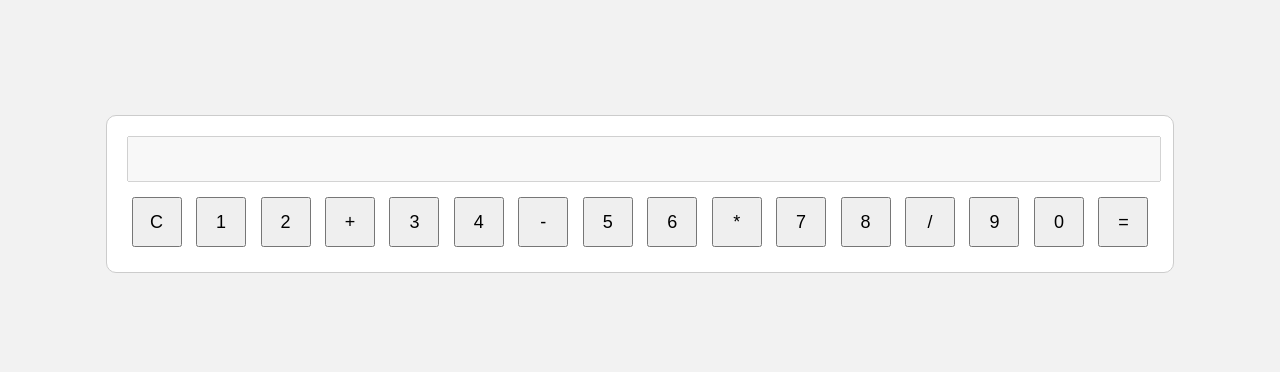
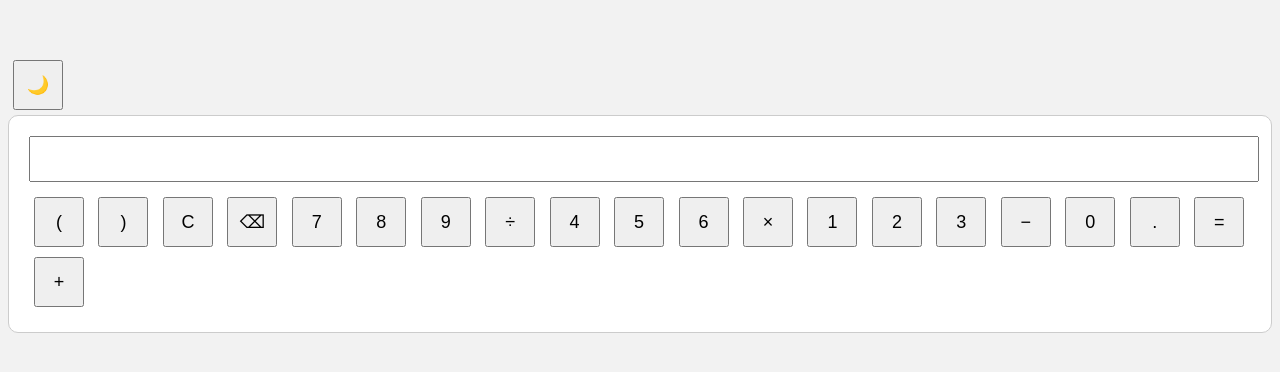
Before and after one commit to worknehedimealem/Simple-calculater, a plain HTML site: page index.html in a window 1280 px wide. Shown: the part 214-586 px from the top of the page. Drawn offline with Linux system fonts and the light colour scheme.

Commit message:
Update index.html

```diff
--- a/index.html
+++ b/index.html
@@ -1,32 +1,48 @@
 <!DOCTYPE html>
 <html lang="en">
 <head>
-  <meta charset="UTF-8">
-  <title>Simple Calculator</title>
-  <link rel="stylesheet" href="style.css">
+  <meta charset="UTF-8" />
+  <meta name="viewport" content="width=device-width, initial-scale=1.0"/>
+  <title>Advanced Calculator</title>
+  <link href="https://fonts.googleapis.com/css2?family=Roboto:wght@400;700&display=swap" rel="stylesheet"/>
+  <link rel="stylesheet" href="style.css" />
 </head>
 <body>
-  <div class="calculator">
-    <input type="text" id="display" disabled>
-    <div class="buttons">
-      <button onclick="clearDisplay()">C</button>
-      <button onclick="appendValue('1')">1</button>
-      <button onclick="appendValue('2')">2</button>
-      <button onclick="appendValue('+')">+</button>
-      <button onclick="appendValue('3')">3</button>
-      <button onclick="appendValue('4')">4</button>
-      <button onclick="appendValue('-')">-</button>
-      <button onclick="appendValue('5')">5</button>
-      <button onclick="appendValue('6')">6</button>
-      <button onclick="appendValue('*')">*</button>
-      <button onclick="appendValue('7')">7</button>
-      <button onclick="appendValue('8')">8</button>
-      <button onclick="appendValue('/')">/</button>
-      <button onclick="appendValue('9')">9</button>
-      <button onclick="appendValue('0')">0</button>
-      <button onclick="calculate()">=</button>
+  <div class="calculator-container">
+    <div class="theme-toggle">
+      <button id="toggle-theme">🌙</button>
+    </div>
+    <div class="calculator">
+      <input type="text" id="display" readonly />
+      <div class="buttons">
+        <button class="btn" data-value="(">(</button>
+        <button class="btn" data-value=")">)</button>
+        <button class="btn" id="clear">C</button>
+        <button class="btn" id="delete">⌫</button>
+
+        <button class="btn" data-value="7">7</button>
+        <button class="btn" data-value="8">8</button>
+        <button class="btn" data-value="9">9</button>
+        <button class="btn" data-value="/">÷</button>
+
+        <button class="btn" data-value="4">4</button>
+        <button class="btn" data-value="5">5</button>
+        <button class="btn" data-value="6">6</button>
+        <button class="btn" data-value="*">×</button>
+
+        <button class="btn" data-value="1">1</button>
+        <button class="btn" data-value="2">2</button>
+        <button class="btn" data-value="3">3</button>
+        <button class="btn" data-value="-">−</button>
+
+        <button class="btn" data-value="0">0</button>
+        <button class="btn" data-value=".">.</button>
+        <button class="btn" id="equals">=</button>
+        <button class="btn" data-value="+">+</button>
+      </div>
     </div>
   </div>
+
   <script src="script.js"></script>
 </body>
 </html>
```
